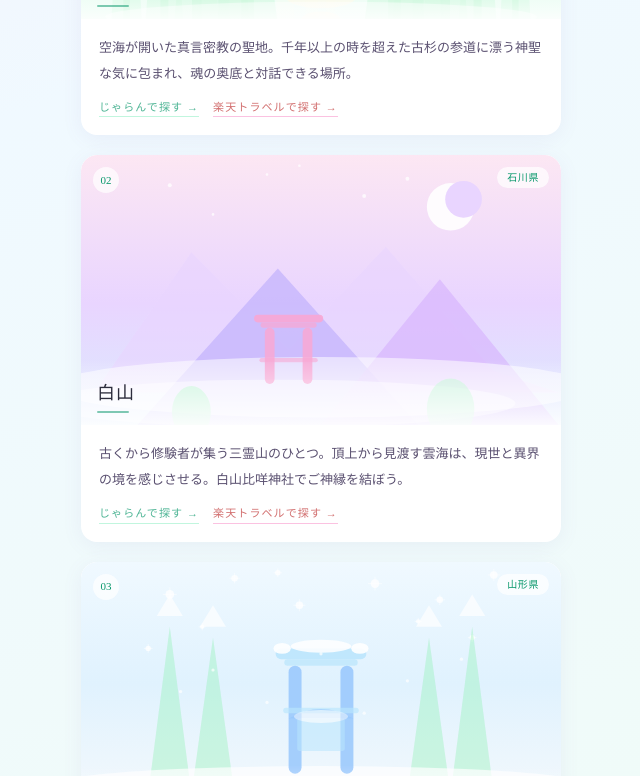
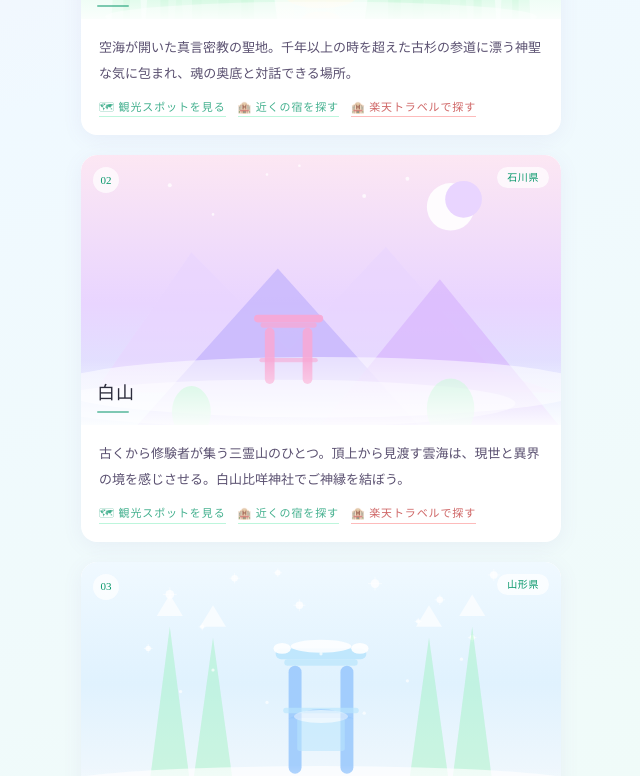
Before and after one commit to ethertiawing-creator/spiritual-quiz, a Next.js app: page /result in a window 1280 px wide. Shown: the part 1074-1850 px from the top of the page, without its empty margins (319-959 px from the left). Built offline with nearby package versions, Linux system fonts and the light colour scheme.

Commit message:
feat: じゃらん観光・宿泊リンクをスポット名+都道府県で検索

```diff
--- a/src/app/result/page.tsx
+++ b/src/app/result/page.tsx
@@ -20,14 +20,23 @@ const RAKUTEN_AFFILIATE_ID = ''
 const JALAN_A8_ID = '4B66KH+9OW19U+14CS+609HT'
 // ──────────────────────────────────────────────────────────────────
 
-function rakutenUrl(spotName: string) {
-  const dest = `https://travel.rakuten.co.jp/search/?f_keyword=${encodeURIComponent(spotName)}`
+function rakutenUrl(spotName: string, prefecture: string) {
+  const keyword = `${spotName} ${prefecture}`
+  const dest = `https://travel.rakuten.co.jp/search/?f_keyword=${encodeURIComponent(keyword)}`
   if (!RAKUTEN_AFFILIATE_ID) return dest
   return `https://hb.afl.rakuten.co.jp/hgc/${RAKUTEN_AFFILIATE_ID}/?pc=${encodeURIComponent(dest)}`
 }
 
-function jalanUrl(spotName: string) {
-  const dest = `https://www.jalan.net/kankou/?keyword=${encodeURIComponent(spotName)}`
+function jalanSightseeingUrl(spotName: string, prefecture: string) {
+  const keyword = `${spotName} ${prefecture}`
+  const dest = `https://www.jalan.net/kankou/?keyword=${encodeURIComponent(keyword)}`
+  if (!JALAN_A8_ID) return dest
+  return `https://px.a8.net/svt/ejp?a8mat=${JALAN_A8_ID}&a8ejpredirect=${encodeURIComponent(dest)}`
+}
+
+function jalanHotelUrl(spotName: string, prefecture: string) {
+  const keyword = `${spotName} ${prefecture}`
+  const dest = `https://www.jalan.net/yadoyomi/yadlist/?keyword=${encodeURIComponent(keyword)}`
   if (!JALAN_A8_ID) return dest
   return `https://px.a8.net/svt/ejp?a8mat=${JALAN_A8_ID}&a8ejpredirect=${encodeURIComponent(dest)}`
 }
@@ -167,38 +176,54 @@ function ResultContent() {
                   <p style={{ fontSize: 13, lineHeight: 2, color: '#5a5070', fontWeight: 300, marginBottom: 12 }}>
                     {spot.description}
                   </p>
-                  <div style={{ display: 'flex', gap: 14, flexWrap: 'wrap' }}>
+                  <div style={{ display: 'flex', gap: 12, flexWrap: 'wrap', marginTop: 4 }}>
                     <a
-                      href={jalanUrl(spot.name)}
+                      href={jalanSightseeingUrl(spot.name, spot.prefecture)}
                       target="_blank"
                       rel="noopener noreferrer"
                       style={{
                         fontSize: 11,
                         color: type.textColor,
-                        opacity: 0.7,
-                        letterSpacing: '0.1em',
+                        opacity: 0.75,
+                        letterSpacing: '0.08em',
                         textDecoration: 'none',
                         borderBottom: `1px solid ${type.glowColor}`,
                         paddingBottom: 1,
                       }}
                     >
-                      じゃらんで探す →
+                      🗺 観光スポットを見る
                     </a>
                     <a
-                      href={rakutenUrl(spot.name)}
+                      href={jalanHotelUrl(spot.name, spot.prefecture)}
+                      target="_blank"
+                      rel="noopener noreferrer"
+                      style={{
+                        fontSize: 11,
+                        color: type.textColor,
+                        opacity: 0.75,
+                        letterSpacing: '0.08em',
+                        textDecoration: 'none',
+                        borderBottom: `1px solid ${type.glowColor}`,
+                        paddingBottom: 1,
+                      }}
+                    >
+                      🏨 近くの宿を探す
+                    </a>
+                    <a
+                      href={rakutenUrl(spot.name, spot.prefecture)}
                       target="_blank"
                       rel="noopener noreferrer"
                       style={{
                         fontSize: 11,
                         color: '#bf3333',
-                        opacity: 0.7,
-                        letterSpacing: '0.1em',
+                        opacity: 0.75,
+                        letterSpacing: '0.08em',
                         textDecoration: 'none',
-                        borderBottom: '1px solid #f9a8d4',
+                        borderBottom: '1px solid #fca5a5',
                         paddingBottom: 1,
                       }}
                     >
-                      楽天トラベルで探す →
+                      🏨 楽天トラベルで探す
                     </a>
                   </div>
                 </div>
```
